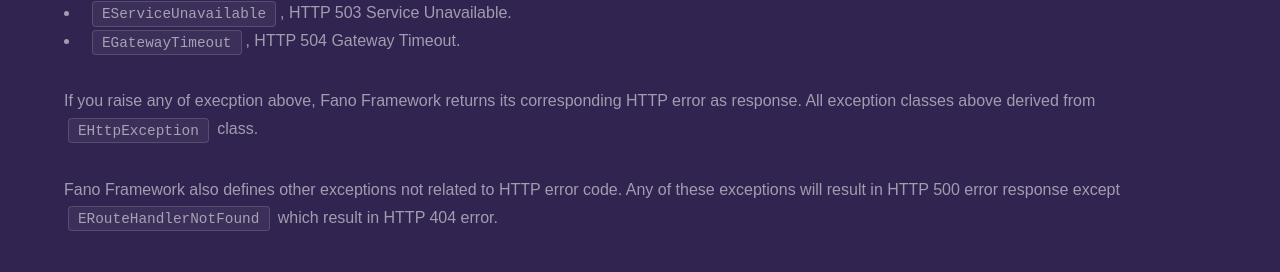
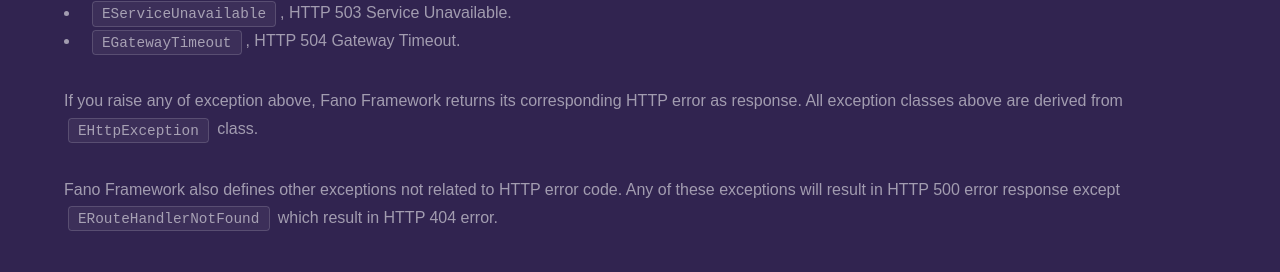
Before and after one commit to fanoframework/fanoframework.github.io, a Jekyll site: the page built from error-handler/index.md, in a window 1280 px wide and 900 px high, scrolled down 1977 px. Shown: the part 168-440 px from the top of the window. Built offline with Jekyll 4.4.1, drawn with Linux system fonts in a browser that asks for light colours; our own code applies the rules of GitHub Pages for plain Markdown files.

Commit message:
fix typo error

```diff
--- a/error-handler/index.md
+++ b/error-handler/index.md
@@ -53,7 +53,7 @@
 - `EServiceUnavailable`, HTTP 503 Service Unavailable.
 - `EGatewayTimeout`, HTTP 504 Gateway Timeout.
 
-If you raise any of execption above, Fano Framework returns its corresponding HTTP error as response. All exception classes above derived from `EHttpException` class.
+If you raise any of exception above, Fano Framework returns its corresponding HTTP error as response. All exception classes above are derived from `EHttpException` class.
 
 Fano Framework also defines other exceptions not related to HTTP error code. Any of these exceptions will result in HTTP 500 error response except `ERouteHandlerNotFound` which result in HTTP 404 error.
 
```
